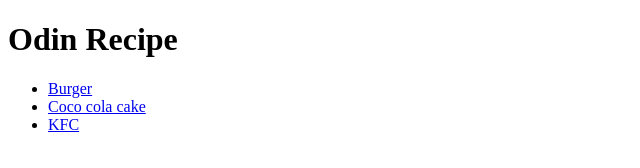
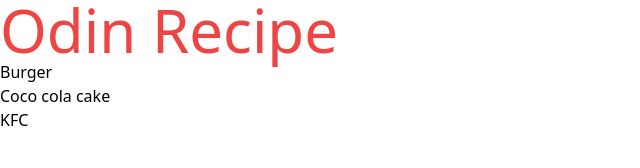
Before and after one commit to AnaghaN15/odin-recipe, a plain HTML site: page index.html in a window 1280 px wide. Shown: the whole page, without its empty margins (0-640 px from the left). Drawn offline with nearby package versions, Linux system fonts and the light colour scheme.

Commit message:
tailwind intro created

```diff
--- a/index.html
+++ b/index.html
@@ -5,9 +5,10 @@
     <meta http-equiv="X-UA-Compatible" content="IE=edge">
     <meta name="viewport" content="width=device-width, initial-scale=1.0">
     <title>Anaghafoodies</title>
+     <script src="https://cdn.tailwindcss.com"></script>
 </head>
 <body>
-    <h1>
+    <h1 class="text-6xl text-red-500">
         Odin Recipe
     </h1>
     <ul>
```
